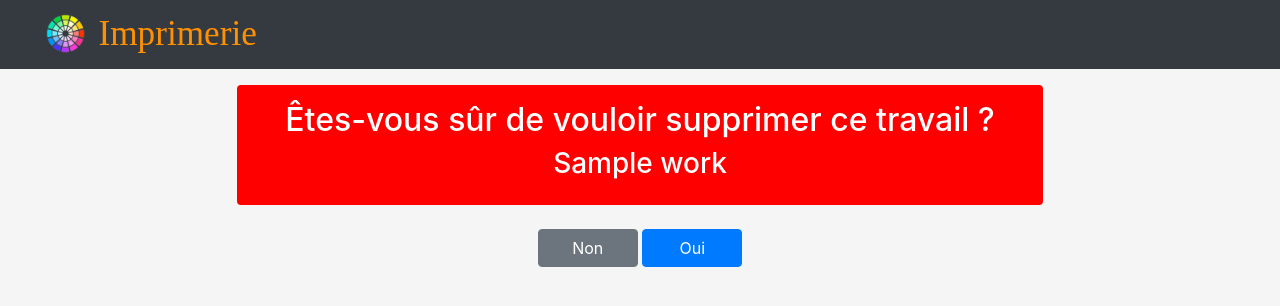
After one commit to BrRoman/imprimerie, a Django app: template imprimerie/apps/main/templates/main/delete.html in a window 1280 px wide. The commit adds this page. Shown: the top 306 px of the page. Run offline with Django 3.2, Linux system fonts and the light colour scheme; the template is opened without the code that fills it: most values are stand-ins (such as "Sample title", 1, 10 or a date in 2020); style sheets or scripts are compiled from the project's sources; some libraries are stand-ins or nearby versions; some web fonts are replaced.

Commit message:
Work: delete.

```diff
--- /dev/null
+++ b/imprimerie/apps/main/templates/main/delete.html
@@ -0,0 +1,18 @@
+{% extends 'main.html' %}
+
+{% block content %}
+    <form method="post" class="d-flex flex-column align-items-center">
+        {% csrf_token %}
+
+        <div class="text-white bg-danger rounded text-center mb-4 px-5 py-3">
+            <span class="fas fa-exclamation-triangle"></span>
+            <h2>Êtes-vous sûr de vouloir supprimer ce travail ?</h2>
+            <h3>{{ work }}</h3>
+        </div>
+
+        <div id="validation">
+            <button type="submit" class="btn btn-secondary">Non</button>
+            <button class="btn btn-primary">Oui</button>
+        </div>
+    </form>
+{% endblock content %}
--- a/imprimerie/apps/main/templates/main/details.html
+++ b/imprimerie/apps/main/templates/main/details.html
@@ -11,4 +11,5 @@
     {% endlocalize %}
 
     <a href={% url 'main:update' work.pk %}>Modifier</a>
+    <a href={% url 'main:delete' work.pk %}>Supprimer</a>
 {% endblock content %}
--- a/imprimerie/apps/main/urls.py
+++ b/imprimerie/apps/main/urls.py
@@ -9,4 +9,5 @@ urlpatterns = [
     path('', views.list, name='list'),
     path('<int:pk>/', views.details, name='details'),
     path('<int:pk>/update/', views.update, name='update'),
+    path('<int:pk>/delete/', views.delete, name='delete'),
 ]
--- a/imprimerie/static/css/imprimerie.less
+++ b/imprimerie/static/css/imprimerie.less
@@ -9,6 +9,10 @@
 
 a:hover {
     text-decoration: none;
+}
+
+.bg-danger {
+    background-color: @full-red  !important;
 }
 
 .blue {
@@ -55,10 +59,9 @@ body {
             font-family: LucidaHW;
         }
 
-        .table {
-
-            th {
-                text-align: center;
+        #validation {
+            button {
+                width: 100px;
             }
         }
     }
```
Also changed, not shown: imprimerie/apps/main/views.py (+21 -0 lines).
